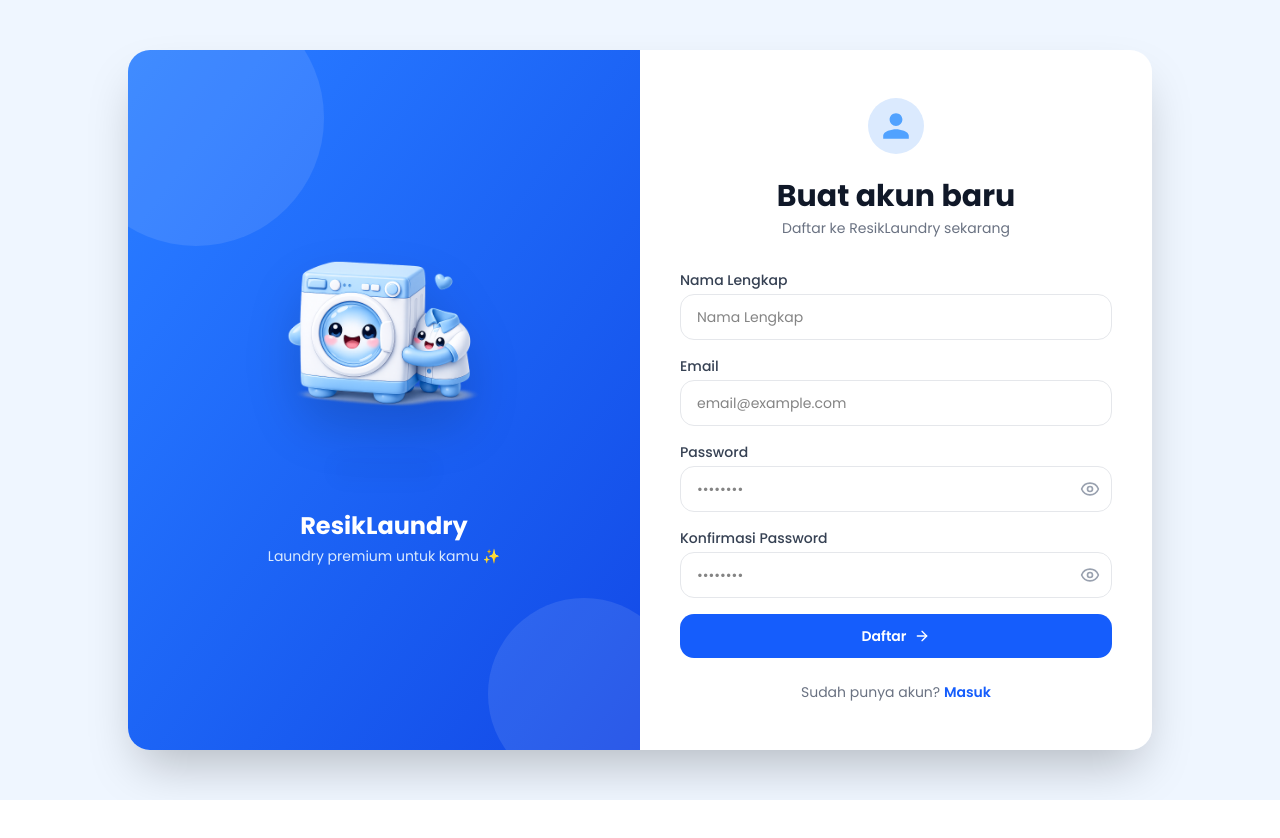
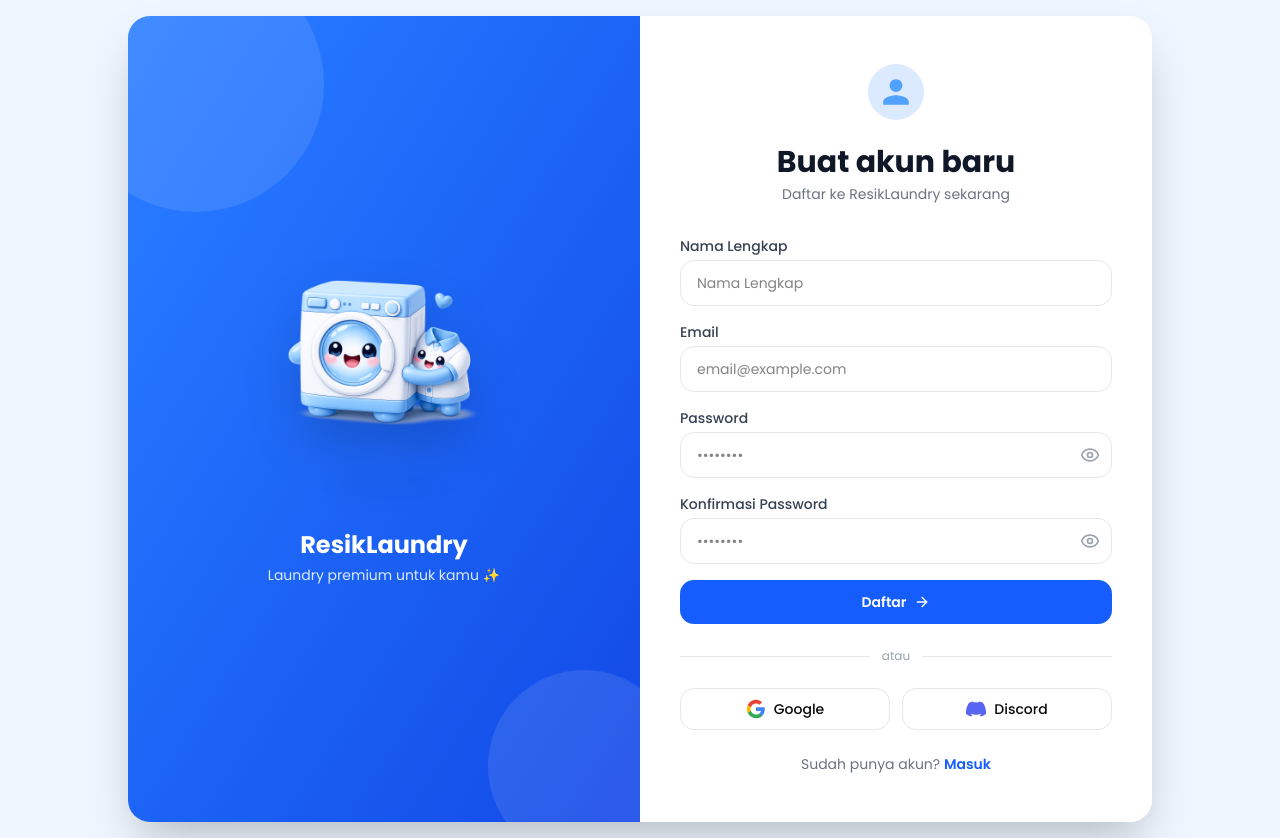
Before and after one commit to Varaaa-arch/WCC_UMKM-Laundry_Digital_Solution, a Next.js app: page /register in a window 1280 px wide. Before the commit the page ends 800 px from the top, so only its background shows below. Built offline with nearby package versions, Linux system fonts and the light colour scheme; no server answers.

Commit message:
feat(auth): menambahkan autentikasi terhadap Google OAuth dan Discord OAuth

```diff
--- a/src/actions/auth-action.ts
+++ b/src/actions/auth-action.ts
@@ -2,6 +2,8 @@
 
 import { redirect } from "next/navigation"
 import { createClient } from "@/lib/supabase/server"
+
+export type OAuthProvider = "google" | "discord"
 
 export async function signIn(formData: FormData) {
   const supabase = await createClient()
--- a/src/app/(auth)/login/page.tsx
+++ b/src/app/(auth)/login/page.tsx
@@ -5,6 +5,7 @@ import { motion, AnimatePresence } from 'framer-motion'
 import Image from 'next/image'
 import { Eye, EyeOff, ArrowRight, Loader2 } from 'lucide-react'
 import { signIn } from '@/actions/auth-action'
+import { signInWithOAuth } from '@/lib/oauth'
 
 function useBlink() {
   const [isBlinking, setIsBlinking] = useState(false)
@@ -125,11 +126,36 @@ export default function LoginPage() {
             </motion.div>
           </form>
 
-          <motion.p variants={item(5)} initial="hidden" animate="visible" className="text-center text-sm text-gray-500 mt-6">
+          <motion.div variants={item(5)} initial="hidden" animate="visible" className="my-6 flex items-center gap-3">
+            <div className="flex-1 border-t border-gray-200" />
+            <span className="text-xs text-gray-400">atau</span>
+            <div className="flex-1 border-t border-gray-200" />
+          </motion.div>
+
+          <motion.div variants={item(6)} initial="hidden" animate="visible" className="flex gap-3">
+            <motion.button whileHover={{ y: -2 }} whileTap={{ scale: 0.97 }} type="button"
+              onClick={() => signInWithOAuth("google")}
+              className="flex-1 flex items-center justify-center gap-2 px-3 py-2.5 border border-gray-200 rounded-xl hover:bg-gray-50 transition-all text-sm font-medium">
+              <svg className="w-5 h-5" viewBox="0 0 24 24">
+                <path fill="#4285F4" d="M22.56 12.25c0-.78-.07-1.53-.2-2.25H12v4.26h5.92c-.26 1.37-1.04 2.53-2.21 3.31v2.77h3.57c2.08-1.92 3.28-4.74 3.28-8.09z"/>
+                <path fill="#34A853" d="M12 23c2.97 0 5.46-.98 7.28-2.66l-3.57-2.77c-.98.66-2.23 1.06-3.71 1.06-2.86 0-5.29-1.93-6.16-4.53H2.18v2.84C3.99 20.53 7.7 23 12 23z"/>
+                <path fill="#FBBC05" d="M5.84 14.09c-.22-.66-.35-1.36-.35-2.09s.13-1.43.35-2.09V7.07H2.18C1.43 8.55 1 10.22 1 12s.43 3.45 1.18 4.93l2.85-2.22.81-.62z"/>
+                <path fill="#EA4335" d="M12 5.38c1.62 0 3.06.56 4.21 1.64l3.15-3.15C17.45 2.09 14.97 1 12 1 7.7 1 3.99 3.47 2.18 7.07l3.66 2.84c.87-2.6 3.3-4.53 6.16-4.53z"/>
+              </svg>
+              Google
+            </motion.button>
+            <motion.button whileHover={{ y: -2 }} whileTap={{ scale: 0.97 }} type="button"
+              onClick={() => signInWithOAuth("discord")}
+              className="flex-1 flex items-center justify-center gap-2 px-3 py-2.5 border border-gray-200 rounded-xl hover:bg-gray-50 transition-all text-sm font-medium">
+              <svg className="w-5 h-5 text-[#5865F2]" fill="currentColor" viewBox="0 0 24 24"><path d="M20.317 4.37a19.791 19.791 0 0 0-4.885-1.515.074.074 0 0 0-.079.037c-.21.375-.444.864-.608 1.25a18.27 18.27 0 0 0-5.487 0 12.64 12.64 0 0 0-.617-1.25.077.077 0 0 0-.079-.037A19.736 19.736 0 0 0 3.677 4.37a.07.07 0 0 0-.032.027C.533 9.046-.32 13.58.099 18.057c.002.022.015.043.03.056a19.9 19.9 0 0 0 5.993 3.03.078.078 0 0 0 .084-.028 14.09 14.09 0 0 0 1.226-1.994.076.076 0 0 0-.041-.106 13.107 13.107 0 0 1-1.872-.892.077.077 0 0 1-.008-.128 10.2 10.2 0 0 0 .372-.292.074.074 0 0 1 .077-.01c3.928 1.793 8.18 1.793 12.062 0a.074.074 0 0 1 .078.01c.12.098.246.198.373.292a.077.077 0 0 1-.006.127 12.299 12.299 0 0 1-1.873.892.077.077 0 0 0-.041.107c.36.698.772 1.362 1.225 1.993a.076.076 0 0 0 .084.028 19.839 19.839 0 0 0 6.002-3.03.077.077 0 0 0 .032-.054c.5-5.177-.838-9.674-3.549-13.66a.061.061 0 0 0-.031-.03z"/></svg>
+              Discord
+            </motion.button>
+          </motion.div>
+
+          <motion.p variants={item(7)} initial="hidden" animate="visible" className="text-center text-sm text-gray-500 mt-6">
             Belum punya akun?{' '}
             <a href="/register" className="text-blue-600 font-semibold hover:underline">Daftar</a>
-          </motion.p>
-        </div>
+          </motion.p>        </div>
       </div>
     </div>
   )
--- a/src/app/(auth)/register/page.tsx
+++ b/src/app/(auth)/register/page.tsx
@@ -5,6 +5,7 @@ import { motion, AnimatePresence } from 'framer-motion'
 import Image from 'next/image'
 import { Eye, EyeOff, ArrowRight, Loader2 } from 'lucide-react'
 import { signUp } from '@/actions/auth-action'
+import { signInWithOAuth } from '@/lib/oauth'
 
 function useBlink() {
   const [isBlinking, setIsBlinking] = useState(false)
@@ -150,7 +151,33 @@ export default function RegisterPage() {
             </motion.div>
           </form>
 
-          <motion.p variants={item(7)} initial="hidden" animate="visible" className="text-center text-sm text-gray-500 mt-6">
+          <motion.div variants={item(7)} initial="hidden" animate="visible" className="my-6 flex items-center gap-3">
+            <div className="flex-1 border-t border-gray-200" />
+            <span className="text-xs text-gray-400">atau</span>
+            <div className="flex-1 border-t border-gray-200" />
+          </motion.div>
+
+          <motion.div variants={item(8)} initial="hidden" animate="visible" className="flex gap-3">
+            <motion.button whileHover={{ y: -2 }} whileTap={{ scale: 0.97 }} type="button"
+              onClick={() => signInWithOAuth("google")}
+              className="flex-1 flex items-center justify-center gap-2 px-3 py-2.5 border border-gray-200 rounded-xl hover:bg-gray-50 transition-all text-sm font-medium">
+              <svg className="w-5 h-5" viewBox="0 0 24 24">
+                <path fill="#4285F4" d="M22.56 12.25c0-.78-.07-1.53-.2-2.25H12v4.26h5.92c-.26 1.37-1.04 2.53-2.21 3.31v2.77h3.57c2.08-1.92 3.28-4.74 3.28-8.09z"/>
+                <path fill="#34A853" d="M12 23c2.97 0 5.46-.98 7.28-2.66l-3.57-2.77c-.98.66-2.23 1.06-3.71 1.06-2.86 0-5.29-1.93-6.16-4.53H2.18v2.84C3.99 20.53 7.7 23 12 23z"/>
+                <path fill="#FBBC05" d="M5.84 14.09c-.22-.66-.35-1.36-.35-2.09s.13-1.43.35-2.09V7.07H2.18C1.43 8.55 1 10.22 1 12s.43 3.45 1.18 4.93l2.85-2.22.81-.62z"/>
+                <path fill="#EA4335" d="M12 5.38c1.62 0 3.06.56 4.21 1.64l3.15-3.15C17.45 2.09 14.97 1 12 1 7.7 1 3.99 3.47 2.18 7.07l3.66 2.84c.87-2.6 3.3-4.53 6.16-4.53z"/>
+              </svg>
+              Google
+            </motion.button>
+            <motion.button whileHover={{ y: -2 }} whileTap={{ scale: 0.97 }} type="button"
+              onClick={() => signInWithOAuth("discord")}
+              className="flex-1 flex items-center justify-center gap-2 px-3 py-2.5 border border-gray-200 rounded-xl hover:bg-gray-50 transition-all text-sm font-medium">
+              <svg className="w-5 h-5 text-[#5865F2]" fill="currentColor" viewBox="0 0 24 24"><path d="M20.317 4.37a19.791 19.791 0 0 0-4.885-1.515.074.074 0 0 0-.079.037c-.21.375-.444.864-.608 1.25a18.27 18.27 0 0 0-5.487 0 12.64 12.64 0 0 0-.617-1.25.077.077 0 0 0-.079-.037A19.736 19.736 0 0 0 3.677 4.37a.07.07 0 0 0-.032.027C.533 9.046-.32 13.58.099 18.057c.002.022.015.043.03.056a19.9 19.9 0 0 0 5.993 3.03.078.078 0 0 0 .084-.028 14.09 14.09 0 0 0 1.226-1.994.076.076 0 0 0-.041-.106 13.107 13.107 0 0 1-1.872-.892.077.077 0 0 1-.008-.128 10.2 10.2 0 0 0 .372-.292.074.074 0 0 1 .077-.01c3.928 1.793 8.18 1.793 12.062 0a.074.074 0 0 1 .078.01c.12.098.246.198.373.292a.077.077 0 0 1-.006.127 12.299 12.299 0 0 1-1.873.892.077.077 0 0 0-.041.107c.36.698.772 1.362 1.225 1.993a.076.076 0 0 0 .084.028 19.839 19.839 0 0 0 6.002-3.03.077.077 0 0 0 .032-.054c.5-5.177-.838-9.674-3.549-13.66a.061.061 0 0 0-.031-.03z"/></svg>
+              Discord
+            </motion.button>
+          </motion.div>
+
+          <motion.p variants={item(9)} initial="hidden" animate="visible" className="text-center text-sm text-gray-500 mt-6">
             Sudah punya akun?{' '}
             <a href="/login" className="text-blue-600 font-semibold hover:underline">Masuk</a>
           </motion.p>
--- /dev/null
+++ b/src/app/auth/callback/route.ts
@@ -0,0 +1,14 @@
+import { createClient } from "@/lib/supabase/server"
+import { NextRequest, NextResponse } from "next/server"
+
+export async function GET(request: NextRequest) {
+  const { searchParams, origin } = new URL(request.url)
+  const code = searchParams.get("code")
+
+  if (code) {
+    const supabase = await createClient()
+    await supabase.auth.exchangeCodeForSession(code)
+  }
+
+  return NextResponse.redirect(`${origin}/dashboard`)
+}
--- /dev/null
+++ b/src/lib/oauth.ts
@@ -0,0 +1,13 @@
+import { createClient } from "@/lib/supabase/client"
+
+export type OAuthProvider = "google" | "discord"
+
+export async function signInWithOAuth(provider: OAuthProvider) {
+  const supabase = createClient()
+  await supabase.auth.signInWithOAuth({
+    provider,
+    options: {
+      redirectTo: `${window.location.origin}/auth/callback`,
+    },
+  })
+}
--- a/src/middleware.ts
+++ /dev/null
@@ -1,35 +0,0 @@
-import { updateSession } from "@/lib/supabase/middleware"
-import type { NextRequest } from "next/server"
-import { NextResponse } from "next/server"
-import { createServerClient } from "@supabase/ssr"
-import { supabaseUrl, supabaseAnonKey } from "@/lib/supabase/config"
-
-const PROTECTED = ["/dashboard", "/layanan/booking", "/history", "/settings"]
-
-export async function middleware(request: NextRequest) {
-  const response = await updateSession(request)
-
-  const { pathname } = request.nextUrl
-  const isProtected = PROTECTED.some((p) => pathname.startsWith(p))
-  if (!isProtected) return response
-
-  // Check session
-  const supabase = createServerClient(supabaseUrl, supabaseAnonKey, {
-    cookies: {
-      getAll: () => request.cookies.getAll(),
-      setAll: () => {},
-    },
-  })
-  const { data: { user } } = await supabase.auth.getUser()
-  if (!user) {
-    return NextResponse.redirect(new URL("/login", request.url))
-  }
-
-  return response
-}
-
-export const config = {
-  matcher: [
-    "/((?!_next/static|_next/image|favicon.ico|placeholder.svg|.*\\.(?:svg|png|jpg|jpeg|gif|webp)$).*)",
-  ],
-}
--- a/src/proxy.ts
+++ b/src/proxy.ts
@@ -1,9 +1,30 @@
+import { updateSession } from "@/lib/supabase/middleware"
 import type { NextRequest } from "next/server"
 import { NextResponse } from "next/server"
+import { createServerClient } from "@supabase/ssr"
+import { supabaseUrl, supabaseAnonKey } from "@/lib/supabase/config"
 
-// eslint-disable-next-line @typescript-eslint/no-unused-vars
-export function proxy(_request: NextRequest) {
-  return NextResponse.next()
+const PROTECTED = ["/dashboard", "/layanan/booking", "/history", "/settings"]
+
+export async function proxy(request: NextRequest) {
+  const response = await updateSession(request)
+
+  const { pathname } = request.nextUrl
+  const isProtected = PROTECTED.some((p) => pathname.startsWith(p))
+  if (!isProtected) return response
+
+  const supabase = createServerClient(supabaseUrl, supabaseAnonKey, {
+    cookies: {
+      getAll: () => request.cookies.getAll(),
+      setAll: () => {},
+    },
+  })
+  const { data: { user } } = await supabase.auth.getUser()
+  if (!user) {
+    return NextResponse.redirect(new URL("/login", request.url))
+  }
+
+  return response
 }
 
 export const config = {
```
